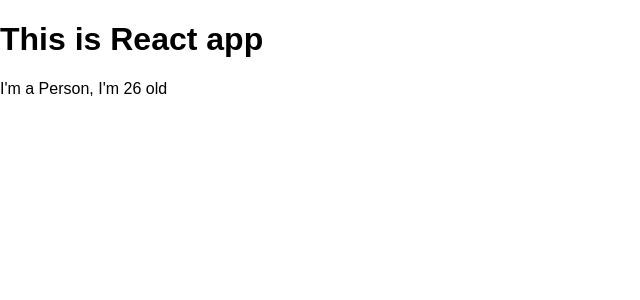
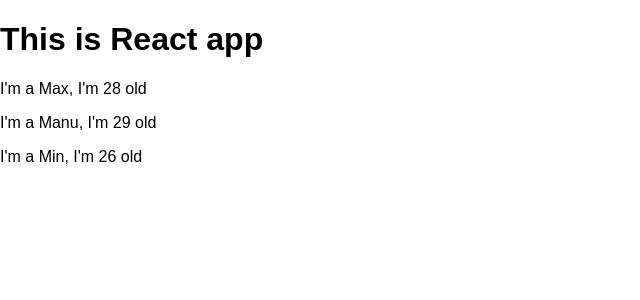
Before and after one commit to PraveenRL/React-First-App, a React (Create React App) app: page / in a window 1280 px wide. Shown: the top 300 px of the page, without its empty margins (0-640 px from the left). Built offline with nearby package versions, Linux system fonts and the light colour scheme.

Commit message:
Working with Props

```diff
--- a/src/App.js
+++ b/src/App.js
@@ -7,7 +7,9 @@
     return (
       <div className="App">
         <h1>This is React app</h1>
-        <Person />
+        <Person name="Max" age="28" />
+        <Person name="Manu" age="29">My Hobbies: Racing</Person>
+        <Person name="Min" age="26" />
       </div>
     );
   }
--- a/src/Person/Person.js
+++ b/src/Person/Person.js
@@ -1,8 +1,8 @@
 import React from 'react';
 
-const person = () => {
+const person = (props) => { //props -> can be any name
     return (
-    <p>I'm a Person, I'm {Math.floor(Math.random() * 30)} old</p>
+        <p>I'm a {props.name}, I'm {props.age} old</p>
     );
 }
 
```
Also changed, not shown: 1 other file (tests, documents, lock files or other folders).
